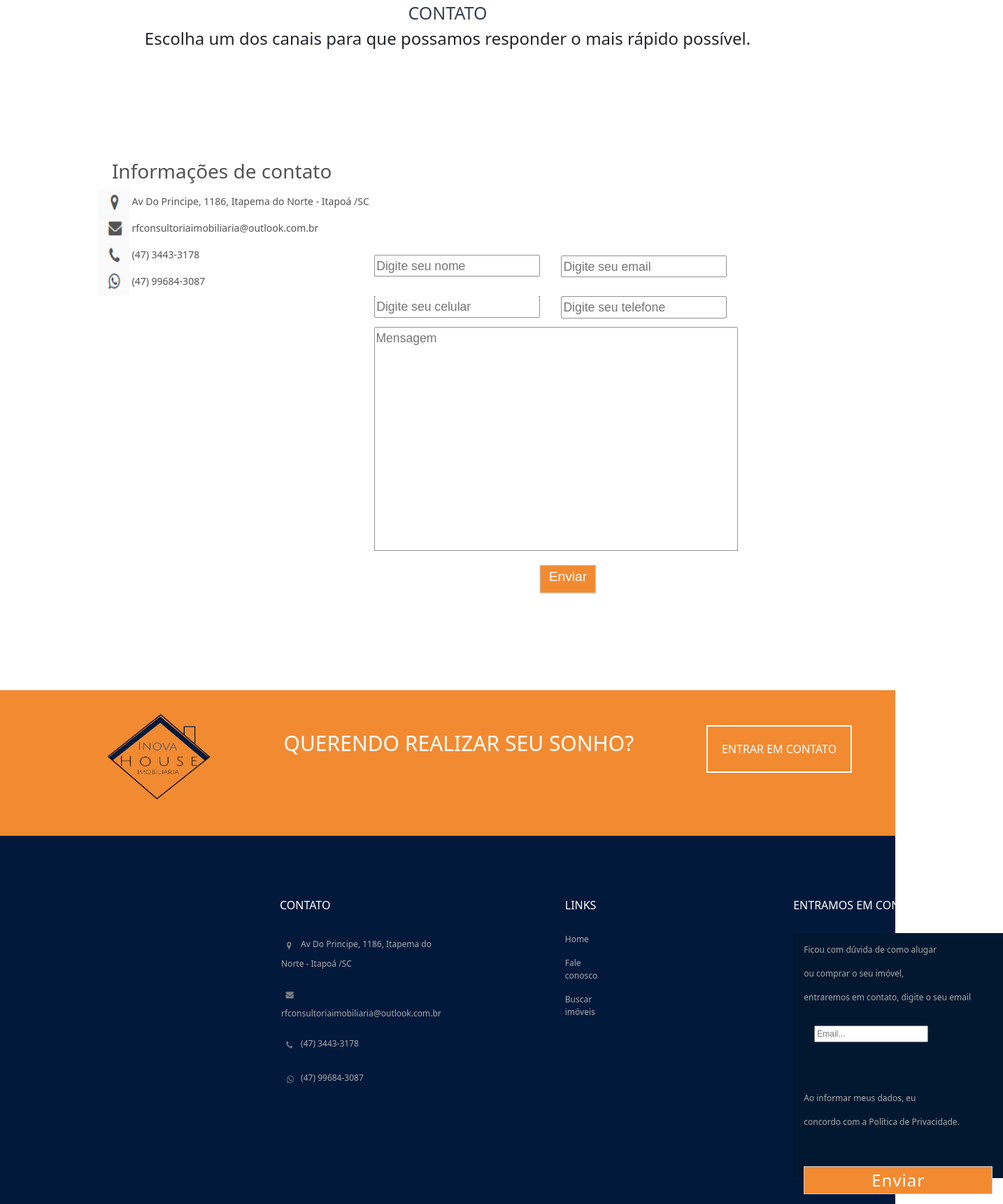
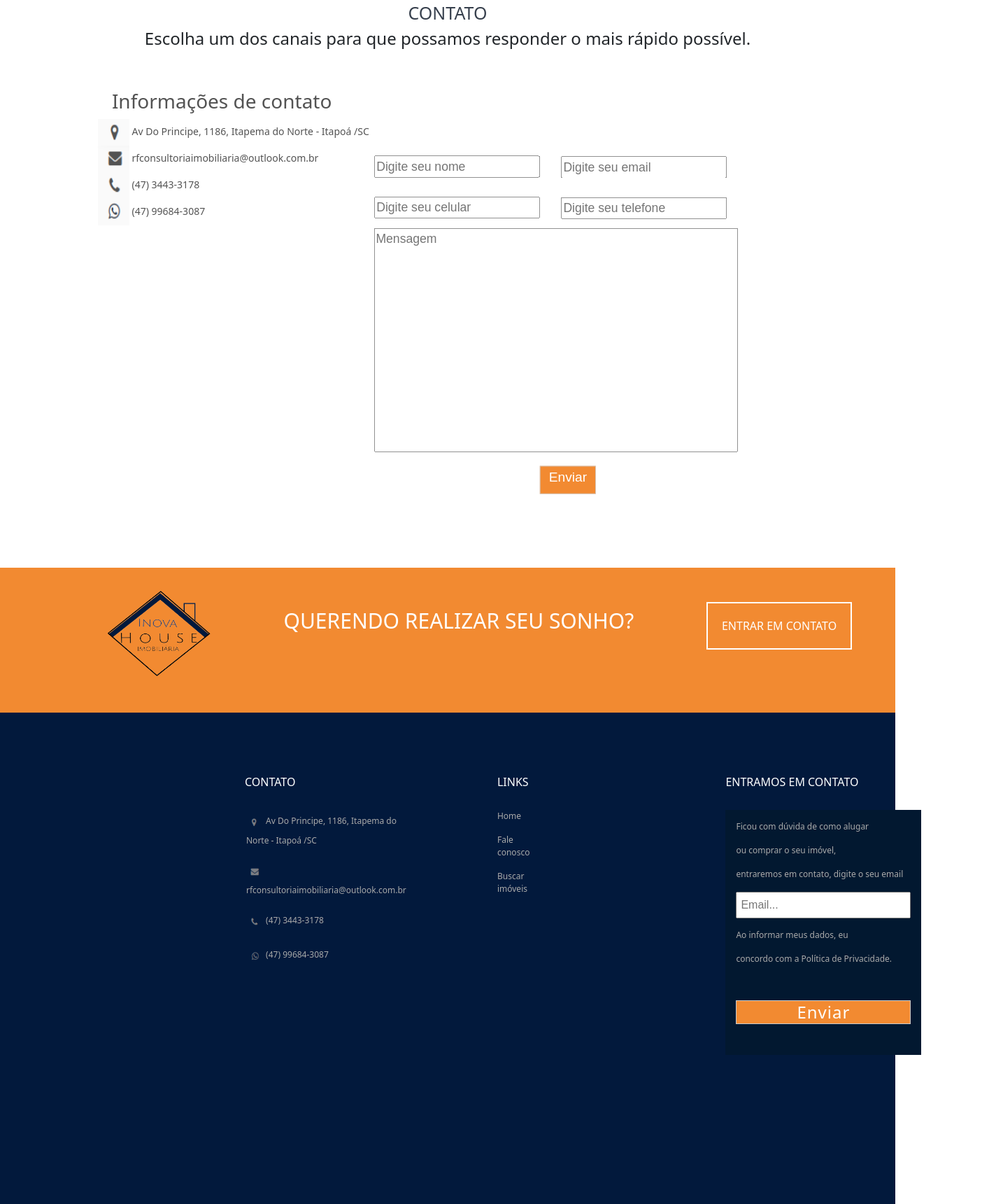
Before and after one commit to vitoriacsantoss/HackatonIntegrado, a Vue app: page /contato in a window 1280 px wide. Shown: the part 480-2200 px from the top of the page at 70% size, 1434 px wide, since content can reach past the window. Built offline with nearby package versions, Linux system fonts and the light colour scheme.

Commit message:
contato concluido

```diff
--- a/src/components/MainFooter.vue
+++ b/src/components/MainFooter.vue
@@ -78,26 +78,32 @@ function confirmacao() {
                 <p>Ficou com dúvida de como alugar</p>
                 <p>ou comprar o seu imóvel,</p>
                 <p>entraremos em contato, digite o seu email</p>
-                <div class="email">
                 <input type="email" v-model="email" v-on:keypress="enviar = false" required placeholder="Email..." />
-                </div>
                 <p class="pzin">Ao informar meus dados, eu</p>
                 <p>concordo com a Política de Privacidade.</p>
 
                 <button type="submit" class="comp">Enviar</button>
             </form>
         </div>
-
     </div>
 </template>
 
 <style scoped>
+input {
+    padding: 2%;
+    width: 250px;
+    font-size: medium;
+    font-family: Arial, Helvetica, sans-serif;
+
+
+}
+
 .info {
     margin-left: 8%;
-    margin-top: 150px;
+    margin-top: 180px;
     display: flex;
     flex-direction: column;
-    font-size: 14px;
+    font-size: 20px;
     padding: 0 0 0 70px;
     list-style: none;
     padding-left: 2px;
@@ -116,27 +122,18 @@ function confirmacao() {
 
 .comp {
     color: white;
-    height: 10px;
-    width: 100px;
+    height: 34px;
+    width: 250px;
     display: flex;
     flex-direction: column;
     align-items: center;
-    margin-left: 47%;
+    margin-left: 0%;
     border: 1px solid#ccc;
     font-size: 1.5rem;
     background-color: #f28a31;
     margin-top: 20%;
-}
-
-.email {
-    font-family: Arial, Helvetica, sans-serif;
-    height: 90px;
-    width: 70px;
-    padding: 15px;
-    margin-left: 47%;
-    margin-top: 20%;
-    margin-bottom: 15px;
-    color: #AAAAAA;
+    letter-spacing: 1px;
+    justify-content: center;
 }
 
 .routerBusca {
@@ -154,29 +151,8 @@ function confirmacao() {
     color: #AAAAAA;
 }
 
-.comp {
-    color: white;
-    height: 40px;
-    width: 270px;
-    display: flex;
-    flex-direction: column;
-    align-items: center;
-    margin-left: 47%;
-    border: 1px solid#ccc;
-    background-color: #f28a31;
-    margin-top: 20%;
-    letter-spacing: 1px;
-    justify-content: center;
-    margin-left: 0%;
-}
-
 .pzin {
-    margin-top: 20px;
-}
-
-.input {
-    height: 40px;
-    padding: 15px;
+    margin-top: 15px;
 }
 
 .main-footer {
@@ -190,7 +166,7 @@ function confirmacao() {
     display: flex;
     align-items: flex-start;
     flex-direction: column;
-    padding-left: 300px;
+    padding-left: 250px;
 }
 
 .entramos {
@@ -202,7 +178,7 @@ function confirmacao() {
 
 .miniform {
     background-color: #021830;
-    width: 300px;
+    width: 280px;
     height: 350px;
     padding: 15px;
 }
@@ -212,11 +188,7 @@ function confirmacao() {
     align-items: flex-start;
     flex-direction: column;
     padding: 0px, 10px, 20px, 60px;
-    padding-left: 10%;
-}
-
-.bot {
-    background-color: #02193c;
+    padding-left: 6%;
 }
 
 
@@ -232,5 +204,4 @@ h1 {
     color: white;
     margin-top: 80px;
     margin-bottom: 30px;
-}
-</style>
+}</style>
--- a/src/views/ContatoView.vue
+++ b/src/views/ContatoView.vue
@@ -73,15 +73,12 @@ function confirmacao() {
                                         placeholder="Digite seu email" />
                                 </div>
                                 <br>
-
-                                <!-- <br>  -->
-
                                 <div class="telefoneCL">
                                     <input type="telefoneCL" v-model="celular" v-on:keypress="enviar = false" minlength=""
                                         required placeholder="Digite seu celular" />
                                 </div>
 
-                                <!-- <br> -->
+
                                 <div class="telefoneFX">
                                     <input type="telefoneFX" v-model="telefone" v-on:keypress="enviar = false" minlength=""
                                         required placeholder="Digite seu telefone" />
@@ -104,15 +101,45 @@ function confirmacao() {
 
                 </div>
             </form>
-
         </div>
+    </div>
         <div v-if="enviar" class="baixo">
             <p> Sua mensagem foi enviada, aguarde seu retorno!</p>
         </div>
-    </div>
+
 </template>
 
 <style scoped>
+
+.form {
+    height: 650px;
+    max-width: 700px;
+    padding: 25px;
+    /* border: 1px solid #ccc; */
+    /* background-color: #848486; */
+    width: 85vh;
+    font-family: 'Times New Roman', Times, serif;
+    transform: scale(0.8);
+    font-size: 22px;
+    margin-top: 4%;
+}
+
+
+.info {
+    margin-left: 8%;
+    margin-top: 50px;
+    display: flex;
+    flex-direction: column;
+    font-size: 14px;
+    padding: 0 0 0 70px;
+    list-style: none;
+    padding-left: 40px;
+    position: relative;
+    margin-bottom: 20px;
+    line-height: 22px;
+    color: #535353;
+}
+
 textarea {
     resize: none;
     width: 1000px;
@@ -186,7 +213,7 @@ h2 {
 
 .container-form {
     margin-left: 35%;
-    margin-top: -15%;
+    margin-top: -19%;
 }
 
 .row {
@@ -208,51 +235,6 @@ h2 {
 .titu3 {
     padding: 0 0 0 20px;
 }
-
-.info {
-    margin-left: 8%;
-    margin-top: 150px;
-    display: flex;
-    flex-direction: column;
-    font-size: 14px;
-    padding: 0 0 0 70px;
-    list-style: none;
-    padding-left: 40px;
-    position: relative;
-    margin-bottom: 20px;
-    line-height: 22px;
-    color: #535353;
-}
-
-.container {
-    display: flex;
-    justify-content: center;
-    align-items: center;
-    height: 90vh;
-    color: white;
-    border: 1px solid #ccc;
-    transform: scale(0.7);
-    padding-right: 15px;
-    padding-left: 15px;
-    margin-right: auto;
-    margin-left: auto;
-
-}
-
-.form {
-    max-width: 700px;
-    padding: 25px;
-    /* border: 1px solid #ccc; */
-    /* background-color: #848486; */
-    width: 85vh;
-    font-family: 'Times New Roman', Times, serif;
-    transform: scale(0.8);
-    font-size: 22px;
-    margin-top: 1%;
-}
-
-
-
 .dados {
     font-family: Arial, Helvetica, sans-serif;
     /* color: black; */
```
Also changed, not shown: index.html (line endings or trailing spaces). Lines whose indentation alone changed are shown as unchanged.
